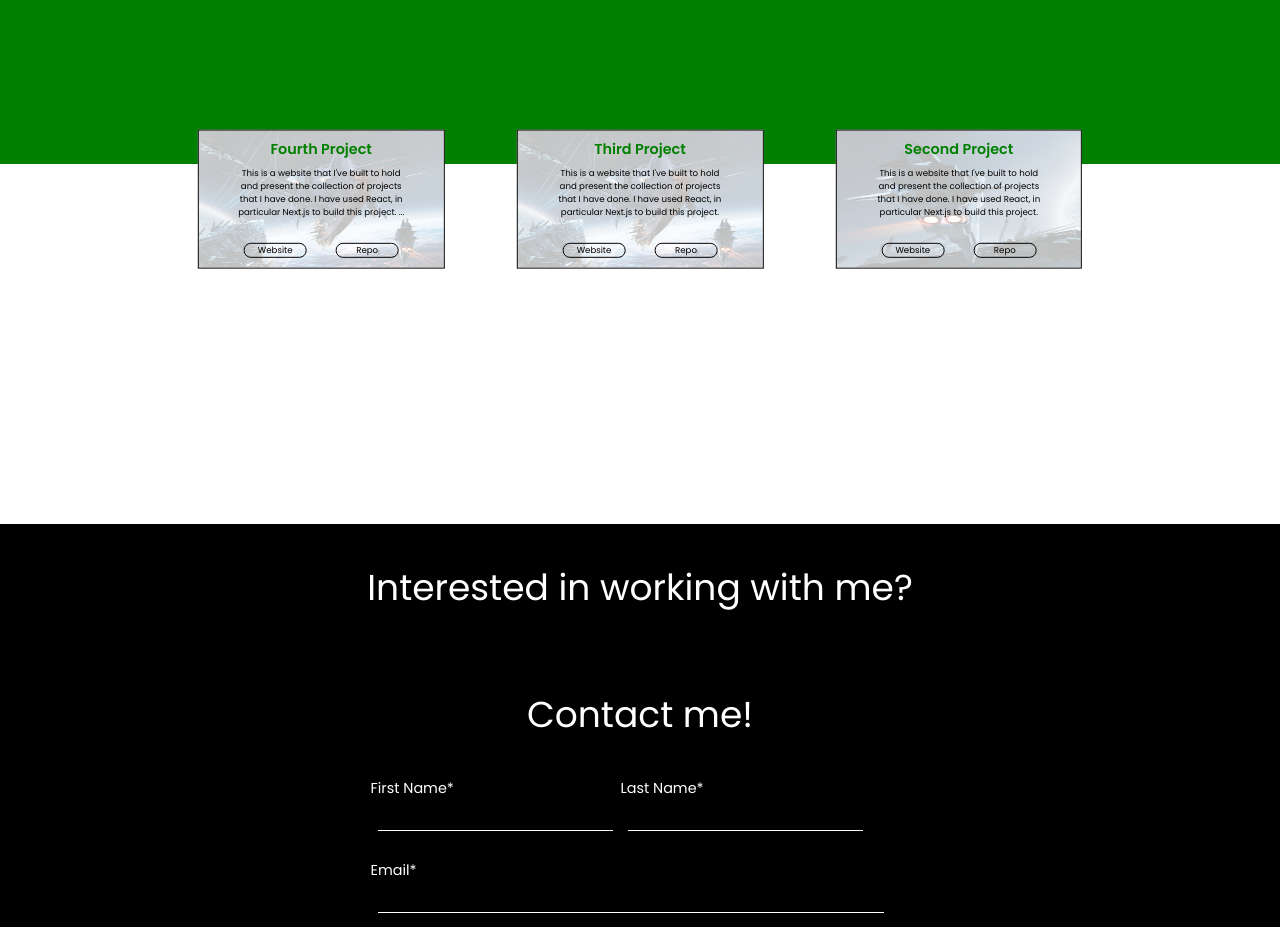
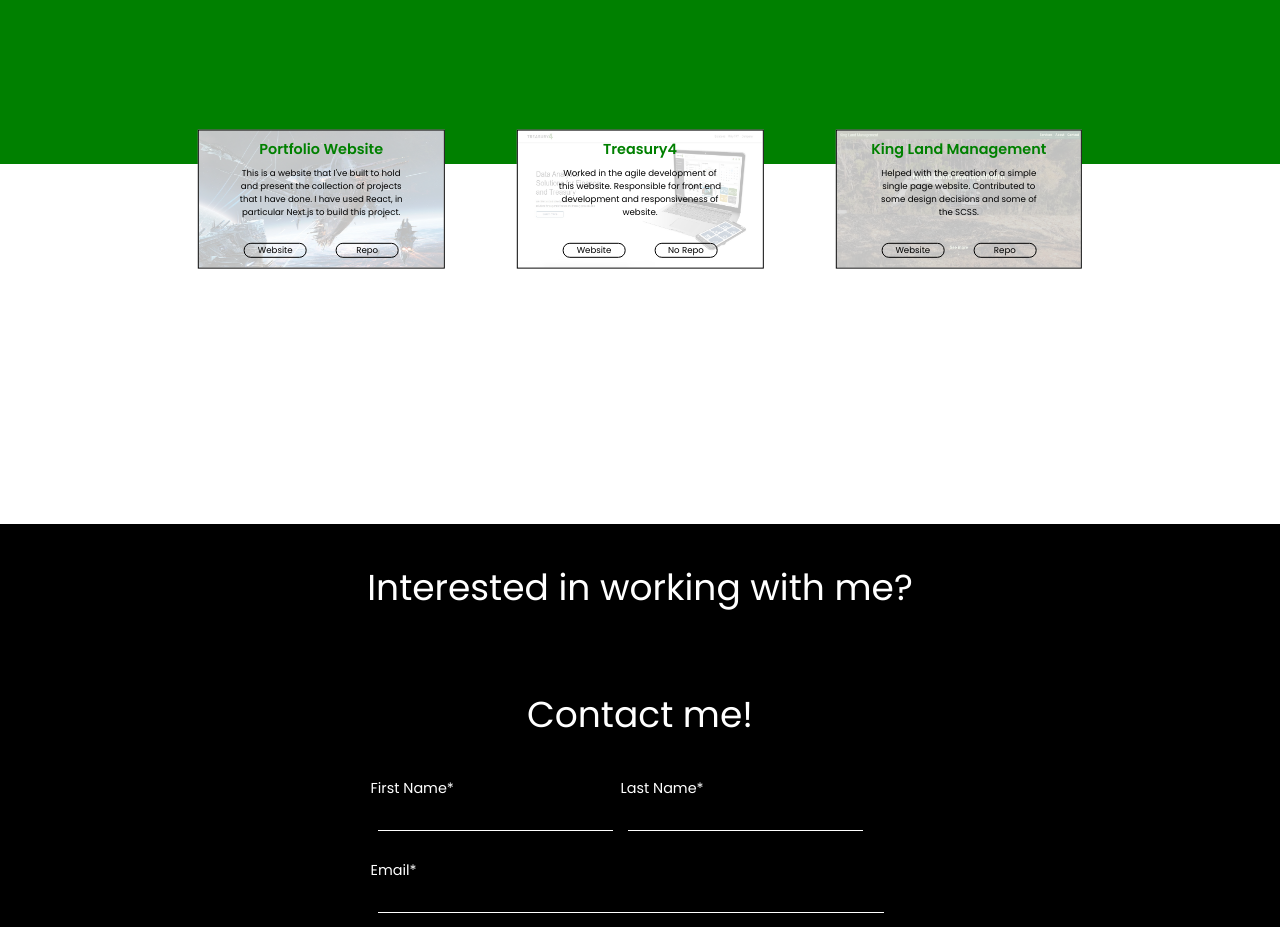
Before and after one commit to sirkhris/portfolio-website, a Next.js app: page / in a window 1280 px wide. Shown: the part 1340-2267 px from the top of the page. Built offline with nearby package versions, Linux system fonts and the light colour scheme.

Commit message:
modifying data

```diff
--- a/Data/projects.js
+++ b/Data/projects.js
@@ -3,38 +3,29 @@
 export const projectData = [
   {
     id: 1,
+    image: '/king-land-website.JPG',
+    title: 'King Land Management',
+    description:
+      'Helped with the creation of a simple single page website. Contributed to some design decisions and some of the SCSS.',
+    site: 'https://kinglandmanagementllc.com/',
+    repo: 'https://github.com/mattmannion/landscaping-site',
+  },
+  {
+    id: 2,
+    image: '/treasury4-website.JPG',
+    title: 'Treasury4',
+    description:
+      'Worked in the agile development of this website. Responsible for front end development and responsiveness of website.',
+    site: 'www.treasury4.com',
+    repo: '',
+  },
+  {
+    id: 3,
     image: '/filler-pic.JPG',
     title: 'Portfolio Website',
     description:
       "This is a website that I've built to hold and present the collection of projects that I have done. I have used React, in particular Next.js to build this project.",
-    site: '#',
+    site: 'https://khrisrhodes-portfolio.herokuapp.com/',
     repo: 'https://github.com/sirkhris/portfolio-website',
   },
-  {
-    id: 2,
-    image: '/filler2.JPG',
-    title: 'Second Project',
-    description:
-      "This is a website that I've built to hold and present the collection of projects that I have done. I have used React, in particular Next.js to build this project.",
-    site: '#',
-    repo: '/Portfolio/Portfolio-site',
-  },
-  {
-    id: 3,
-    image: '/filler-pic.JPG',
-    title: 'Third Project',
-    description:
-      "This is a website that I've built to hold and present the collection of projects that I have done. I have used React, in particular Next.js to build this project.",
-    site: '#',
-    repo: '/Portfolio/Portfolio-site',
-  },
-  {
-    id: 4,
-    image: '/filler-pic.JPG',
-    title: 'Fourth Project',
-    description:
-      "This is a website that I've built to hold and present the collection of projects that I have done. I have used React, in particular Next.js to build this project. This is a website that I've built to hold and present the collection of projects that I have done. I have used React, in particular Next.js to build this project. This is a website that I've built to hold and present the collection of projects that I have done. I have used React, in particular Next.js to build this project.",
-    site: '#',
-    repo: '/Portfolio/Portfolio-site',
-  },
 ];
--- a/components/project-card/project-card.jsx
+++ b/components/project-card/project-card.jsx
@@ -20,9 +20,13 @@ export function ProjectCard({ image, title, description, site, repo }) {
           <a href={`${site}`} target='_blank' rel='noreferrer'>
             <div className='portfolio__button'>Website</div>
           </a>
-          <a href={`${repo}`} target='_blank' rel='noreferrer'>
-            <div className='portfolio__button'>Repo</div>
-          </a>
+          {repo != '' ? (
+            <a href={`${repo}`} target='_blank' rel='noreferrer'>
+              <div className='portfolio__button'>Repo</div>
+            </a>
+          ) : (
+            <div className='portfolio__button-dud'>No Repo</div>
+          )}
         </div>
       </div>
     </div>
--- a/sass/pages/_portfolio.scss
+++ b/sass/pages/_portfolio.scss
@@ -89,4 +89,19 @@
       color: white;
     }
   }
+
+  &__button-dud {
+    @include centerFlex;
+    font-size: 1.2rem;
+    background-color: transparent;
+
+    width: 5rem;
+    padding: 0rem 1.75rem;
+    margin: 0rem 2rem;
+
+    border: 0.1rem solid black;
+    border-radius: 1rem;
+
+    cursor: default;
+  }
 }
```
Also changed, not shown: public/king-land-website.JPG (added), public/treasury4-website.JPG (added).
